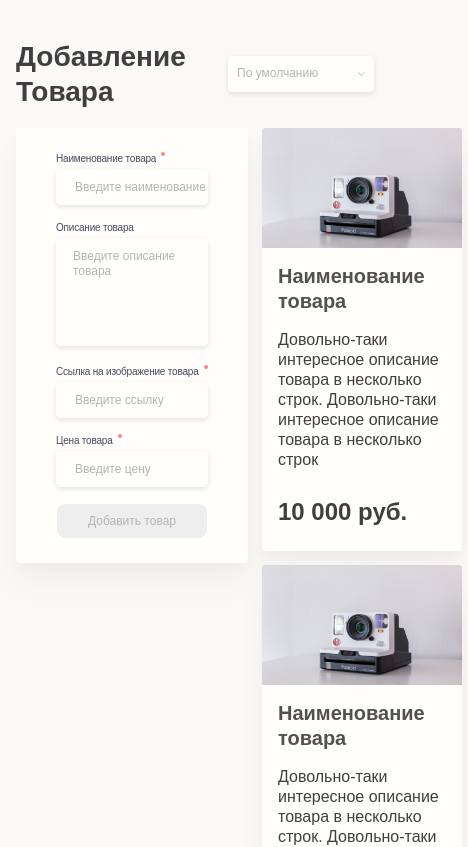
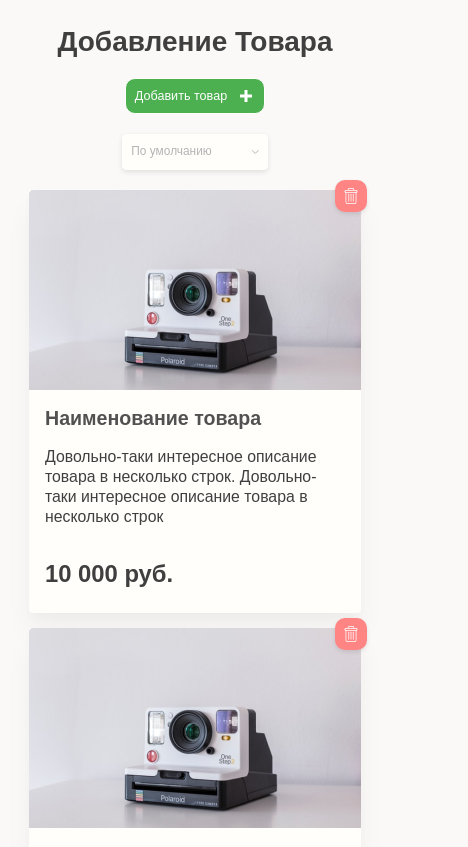
Before and after one commit to equarmx/nuxt-test-task, a Nuxt app: page / in a window 390 px wide. Shown: the top 847 px of the page, 468 px wide, since content can reach past the window. Built offline with nearby package versions, Linux system fonts and the light colour scheme.

Commit message:
create HTML for mobile

```diff
--- a/components/CreateNewItem.vue
+++ b/components/CreateNewItem.vue
@@ -1,5 +1,5 @@
 <template>
-  <div class="wrapper">
+  <div class="wrapper" :class="{wrapperMobile: isMobile}">
       <form class="wrapper-content">
         <div class="wrapper-content-item">
           <div class="wrapper-content-item-header">
@@ -60,8 +60,15 @@
             >
           </div>
         </div>
-      <div class="wrapper-content-bottom">
-        <button class="wrapper-content-bottom-btn">
+        <div class="wrapper-content-bottom" :class="{mobileStructure: isMobile}">
+          <button
+            v-if="isMobile"
+            @click="$emit('close')"
+            class="wrapper-content-bottom__close"
+          >
+            Закрыть
+          </button>
+          <button class="wrapper-content-bottom__btn" :class="{widthBtn: isMobile}">
             Добавить товар
           </button>
         </div>
@@ -71,11 +78,22 @@
 
 <script>
 export default {
-  name: "createNewItem"
+  name: "createNewItem",
+  data() {
+    return {
+      isMobile: false,
+    }
+  },
+  created() {
+    this.isMobile = this.$device.isMobile
+  }
 }
 </script>
 
 <style scoped lang="scss">
+.wrapperMobile {
+  margin: 0 auto;
+}
 .wrapper {
   max-width: 332px;
   min-width: 200px;
@@ -87,7 +105,7 @@ export default {
   font-style: normal;
   font-weight: normal;
   letter-spacing: -0.02em;
-  box-shadow: 0 20px 30px rgba(0, 0, 0, 0.04), 0px 6px 10px rgba(0, 0, 0, 0.02);
+  box-shadow: 0 20px 30px rgba(0, 0, 0, 0.04), 0 6px 10px rgba(0, 0, 0, 0.02);
   border-radius: 4px;
 
   .wrapper-content {
@@ -100,24 +118,44 @@ export default {
       display: flex;
       justify-content: center;
 
-      .wrapper-content-bottom-btn {
+      &__close {
+        height: 36px;
+        background: #FF8484;
+        border-radius: 10px;
+        border: 1px solid #FFFEFB;
+        outline: none;
+        font-size: 0.9rem;
+        color: white;
+        opacity: 1;
+      }
+
+      &__btn {
         width: 100%;
         height: 36px;
         background: #EEEEEE;
         border-radius: 10px;
         border: 1px solid #FFFEFB;
         outline: none;
-        font-size: 12px;
+        font-size: 0.9rem;
         color: #B4B4B4;
         opacity: 1;
       }
+      .widthBtn {
+        width: unset;
+      }
+    }
+
+    .mobileStructure {
+      display: flex;
+      justify-content: space-between;
+      align-items: center;
     }
 
     .wrapper-content-item {
       display: flex;
       flex-direction: column;
       row-gap: 4px;
-      padding-bottom: 16px;
+      padding-bottom: 1.15rem;
 
       .wrapper-content-item-header {
         display: flex;
@@ -128,7 +166,7 @@ export default {
       }
       .wrapper-content-item-input-wrapper {
         max-width: 284px;
-        font-size: 12px;
+        font-size: 0.85rem;
 
         input {
           box-sizing: border-box;
@@ -138,7 +176,7 @@ export default {
           border: 1px solid #FFFEFB;
           box-shadow: 0 2px 5px rgba(0, 0, 0, 0.1);
           border-radius: 4px;
-          text-indent: 16px;
+          text-indent: 1.15rem;
           outline: none;
           transition: background 0.25s ease-in-out, border-bottom 0.25s ease-in-out;
           line-height: 15px;
@@ -149,7 +187,7 @@ export default {
           }
 
           &::placeholder {
-            font-size: 12px;
+            font-size: 0.85rem;
             color: #B4B4B4;
             opacity: 1;
             padding-top: 10px;
@@ -157,12 +195,12 @@ export default {
 
           &:-ms-input-placeholder {
             color: #B4B4B4;
-            font-size: 12px;
+            font-size: 0.85rem;
           }
 
           &::-ms-input-placeholder {
             color: #B4B4B4;
-            font-size: 12px;
+            font-size: 0.85rem;
           }
         }
         textarea {
@@ -186,17 +224,17 @@ export default {
             border-bottom: 1px solid lightblue;
           }
           &::placeholder {
-            font-size: 12px;
+            font-size: 0.85rem;
             color: #B4B4B4;
             opacity: 1;
           }
           &:-ms-input-placeholder {
-            font-size: 12px;
+            font-size: 0.85rem;
             color: #B4B4B4;
           }
 
           &::-ms-input-placeholder {
-            font-size: 12px;
+            font-size: 0.85rem;
             color: #B4B4B4;
           }
         }
--- a/components/ItemCard.vue
+++ b/components/ItemCard.vue
@@ -1,7 +1,7 @@
 <template>
   <div class="card">
     <div class="card-image">
-      <div class="card-delete">
+      <div class="card-delete" :class="{visible: isMobile}">
         <img src="~/assets/images/delete.svg">
       </div>
       <img src="~/assets/images/itemImg.jpg" style="max-width: 332px">
@@ -22,7 +22,15 @@
 
 <script>
 export default {
-  name: "ItemCard"
+  name: "ItemCard",
+  data() {
+    return {
+      isMobile: false,
+    }
+  },
+  created() {
+    this.isMobile = this.$device.isMobile
+  }
 }
 </script>
 
@@ -70,6 +78,9 @@ export default {
         opacity: 0;
         transition: opacity 0.5s ease-in-out;
       }
+      .visible {
+        opacity: 1;
+      }
     }
 
     .card-info {
@@ -83,7 +94,7 @@ export default {
         padding-bottom: 16px;
         font-style: normal;
         font-weight: 600;
-        font-size: 20px;
+        font-size: 1.4em;
         line-height: 25px;
         color: #3F3F3F;
         opacity: 0.9;
@@ -98,14 +109,14 @@ export default {
         &__description {
           font-style: normal;
           font-weight: normal;
-          font-size: 16px;
+          font-size: 1.13em;
           line-height: 20px;
           color: #3F3F3F;
         }
         &__price {
           font-style: normal;
           font-weight: 600;
-          font-size: 24px;
+          font-size: 1.7em;
           line-height: 30px;
           color: #3F3F3F;
           margin: 0;
--- a/components/Selector.vue
+++ b/components/Selector.vue
@@ -70,24 +70,24 @@ export default {
     border-radius: 4px;
     box-sizing: border-box;
     cursor: pointer;
-    font-size: 12px;
+    font-size: 0.85em;
     line-height: 15px;
     color: #B4B4B4;
-    z-index: 102;
+    z-index: 120;
 
     .wrapper-header-selector-header {
       display: flex;
       align-items: center;
       justify-content: space-between;
       height: 100%;
-      padding-left: 8px;
+      padding-left: 0.7em;
 
       &__arrow {
          display: flex;
          flex-shrink: 0;
          align-items: center;
          justify-content: center;
-         padding-right: 8px;
+         padding-right: 0.7em;
         transition: transform 0.25s ease-in-out;
        }
       .showed {
@@ -112,10 +112,11 @@ export default {
       background: #FFFEFB;
       border-top: 0;
       display: none;
+      z-index: 9999;
 
       &__item {
          cursor: pointer;
-         padding: 8px;
+         padding: 0.7em;
 
         &:hover {
            background: darken(#FFFEFB, 5%);
--- /dev/null
+++ b/layouts/mobile.vue
@@ -0,0 +1,26 @@
+<template>
+  <main class="container">
+    <Nuxt></Nuxt>
+  </main>
+</template>
+
+<script>
+export default {
+  name: "mobile.vue"
+}
+</script>
+
+<style scoped lang="scss">
+html, body {
+  margin: 0;
+  padding: 0;
+  background: #faf9f7;
+  font-size: 10px;
+  font-family: 'Source Sans Pro', sans-serif;
+}
+
+.container {
+  margin: 5px auto 0 auto;
+  padding: 0;
+}
+</style>
--- a/nuxt.config.js
+++ b/nuxt.config.js
@@ -30,6 +30,7 @@ export default {
 
   // Modules for dev and build (recommended): https://go.nuxtjs.dev/config-modules
   buildModules: [
+    '@nuxtjs/device'
   ],
 
   // Modules: https://go.nuxtjs.dev/config-modules
--- a/package.json
+++ b/package.json
@@ -14,6 +14,7 @@
     "nuxt": "^2.15.7"
   },
   "devDependencies": {
+    "@nuxtjs/device": "^2.1.0",
     "sass": "^1.44.0",
     "sass-loader": "^10.2.0"
   }
--- /dev/null
+++ b/pages/desktop.vue
@@ -0,0 +1,83 @@
+<template>
+  <div class="wrapper">
+    <div class="wrapper-header">
+      <h1 class="wrapper-header-title">
+        Добавление Товара
+      </h1>
+      <Selector/>
+    </div>
+    <div class="wrapper-content">
+      <div class="wrapper-content__form">
+        <create-new-item/>
+      </div>
+      <div class="wrapper-content__listItems">
+        <item-card
+          v-for="item in 30"
+          :key="item"
+        />
+      </div>
+    </div>
+  </div>
+</template>
+
+<script>
+import CreateNewItem from "../components/CreateNewItem";
+import Selector from "../components/Selector.vue";
+import ItemCard from "../components/ItemCard";
+
+export default {
+  name: "desktop.vue",
+  components: {
+    ItemCard,
+    CreateNewItem,
+    Selector,
+  }
+}
+</script>
+
+<style scoped lang="scss">
+@media (max-width: 992px) {
+  .wrapper-content__listItems {
+    grid-template-columns: auto auto !important;
+  }
+}
+
+@media (max-width: 767px) {
+  .wrapper-content__listItems {
+    grid-template-columns: auto !important;
+  }
+}
+
+.wrapper {
+  padding: 0 16px;
+
+  .wrapper-header {
+    display: flex;
+    justify-content: space-between;
+    align-items: center;
+
+    .wrapper-header-title {
+      color: #3F3F3F;
+      font-style: normal;
+      font-weight: 600;
+      font-size: 2em;
+      line-height: 35px;
+    }
+  }
+
+  .wrapper-content {
+    display: grid;
+    grid-template-columns: auto auto;
+    column-gap: 1em;
+
+    .wrapper-content__listItems {
+      max-width: 1082px;
+      display: grid;
+      grid-template-columns: auto auto auto;
+      justify-content: space-between;
+      row-gap: 1em;
+      column-gap: 1em;
+    }
+  }
+}
+</style>
--- a/pages/index.vue
+++ b/pages/index.vue
@@ -1,84 +1,25 @@
 <template>
-  <div class="wrapper">
-    <div class="wrapper-header">
-      <h1 class="wrapper-header-title">
-        Добавление Товара
-      </h1>
-      <Selector/>
-    </div>
-    <div class="wrapper-content">
-      <div class="wrapper-content__form">
-        <create-new-item/>
-      </div>
-      <div class="wrapper-content__listItems">
-        <item-card
-          v-for="item in 30"
-          :key="item"
-        />
-      </div>
-    </div>
-  </div>
+  <component :is="component"/>
 </template>
 
 <script>
-import CreateNewItem from "../components/CreateNewItem";
-import Selector from "../components/Selector.vue";
-import ItemCard from "../components/ItemCard";
-
 export default {
+  layout: ctx => ctx.$device.isMobile ? 'mobile' : 'default',
   components: {
-    ItemCard,
-    CreateNewItem,
-    Selector
+    'Desktop': () => import('./desktop.vue'),
+    'Mobile': () => import('./mobile.vue'),
   },
-  data: () => ({
-  })
+  data() {
+    return {
+      component: ''
+    }
+  },
+  created() {
+    this.component = this.$device.isMobile ? 'Mobile' : 'Desktop'
+  }
 }
 </script>
 
 <style scoped lang="scss">
-@media (max-width: 992px) {
-  .wrapper-content__listItems {
-    grid-template-columns: auto auto !important;
-  }
-}
 
-@media (max-width: 767px) {
-  .wrapper-content__listItems {
-    grid-template-columns: auto !important;
-  }
-}
-
-.wrapper {
-  padding: 0 16px;
-
-  .wrapper-header {
-    display: flex;
-    justify-content: space-between;
-    align-items: center;
-
-    .wrapper-header-title {
-      color: #3F3F3F;
-      font-style: normal;
-      font-weight: 600;
-      font-size: 2em;
-      line-height: 35px;
-    }
-  }
-
-  .wrapper-content {
-    display: grid;
-    grid-template-columns: auto auto;
-    column-gap: 1em;
-
-    .wrapper-content__listItems {
-      max-width: 1082px;
-      display: grid;
-      grid-template-columns: auto auto auto;
-      justify-content: space-between;
-      row-gap: 1em;
-      column-gap: 1em;
-    }
-  }
-}
 </style>
--- /dev/null
+++ b/pages/mobile.vue
@@ -0,0 +1,135 @@
+<template>
+  <div class="wrapper">
+    <div class="wrapper-header">
+      <h1 class="wrapper-header-title">
+        Добавление Товара
+      </h1>
+    </div>
+    <div class="wrapper-content">
+      <div class="wrapper-content-form">
+        <button
+          class="wrapper-content-form__btn"
+          id="show-modal"
+          @click="showModal = true"
+        >
+          <span>Добавить товар</span>
+          <svg style="width:18px;height:18px; padding-left: 10px" viewBox="0 0 24 24">
+            <path fill="currentColor" d="M20 14H14V20H10V14H4V10H10V4H14V10H20V14Z" />
+          </svg>
+        </button>
+        <div
+          v-if="showModal"
+          class="wrapper-content-form-container"
+        >
+          <div class="wrapper-content-form-container__wrapper">
+            <create-new-item
+              v-if="showModal"
+              @close="showModal = false"
+            />
+          </div>
+        </div>
+      </div>
+      <div class="wrapper-selector">
+        <Selector/>
+      </div>
+      <div class="wrapper-content__listItems">
+        <ItemCard
+          v-for="item in 30"
+          :key="item"
+        />
+      </div>
+    </div>
+  </div>
+</template>
+
+<script>
+import Selector from "../components/Selector";
+import CreateNewItem from "../components/CreateNewItem";
+import ItemCard from "../components/ItemCard";
+
+export default {
+  name: "mobile.vue",
+  components: {ItemCard, CreateNewItem, Selector},
+  data() {
+    return {
+      showModal: false,
+    }
+  },
+}
+</script>
+
+<style scoped lang="scss">
+.wrapper {
+  -webkit-tap-highlight-color: transparent;
+
+  .wrapper-header {
+    display: flex;
+    justify-content: center;
+    align-items: center;
+
+    .wrapper-header-title {
+      color: #3F3F3F;
+      font-style: normal;
+      font-weight: 600;
+      font-size: 2em;
+      line-height: 35px;
+    }
+  }
+
+  .wrapper-content {
+    width: 100%;
+
+    .wrapper-content-form {
+      display: flex;
+      padding-bottom: 20px;
+      justify-content: center;
+
+      .wrapper-content-form-container {
+        position: fixed;
+        z-index: 9998;
+        top: 0;
+        left: 0;
+        width: 100%;
+        height: 100%;
+        background-color: rgba(0, 0, 0, 0.5);
+        display: table;
+        transition: opacity 0.3s ease;
+
+        &__wrapper {
+          display: table-cell;
+          vertical-align: middle;
+        }
+      }
+
+      &__btn {
+        display: flex;
+        justify-content: center;
+        align-items: center;
+        width: 140px;
+        height: 36px;
+        background: #4caf50;
+        border-radius: 10px;
+        border: 1px solid #FFFEFB;
+        outline: none;
+        font-size: 0.9rem;
+        color: white;
+        opacity: 1;
+      }
+    }
+
+    .wrapper-selector {
+      display: flex;
+      padding-bottom: 20px;
+      justify-content: center;
+    }
+
+    &__listItems {
+      display: flex;
+      flex-direction: column;
+      align-items: center;
+      row-gap: 15px;
+
+    }
+  }
+}
+</style>
```
Also changed, not shown: components/HeaderMobile.vue (added, +17 -0 lines), 1 other file (tests, documents, lock files or other folders). Lines whose indentation alone changed are shown as unchanged.
